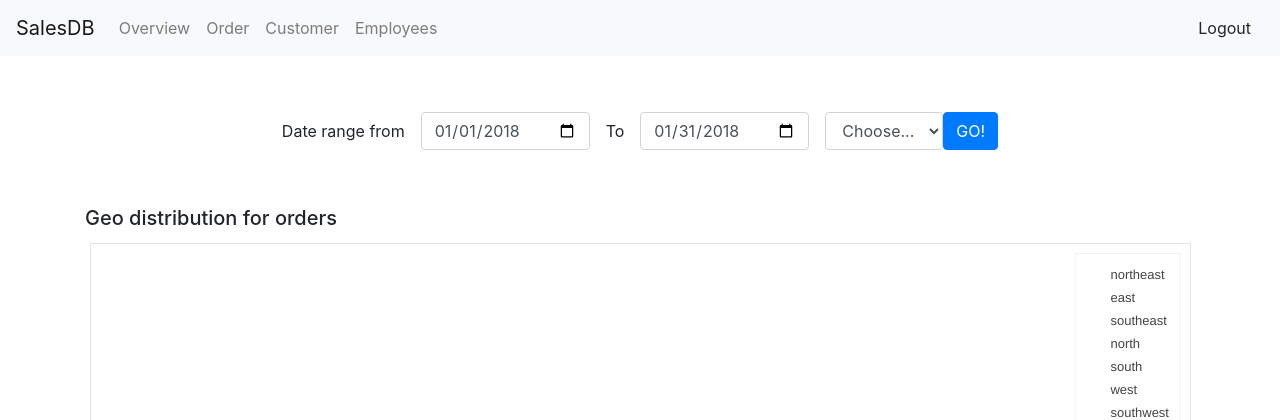
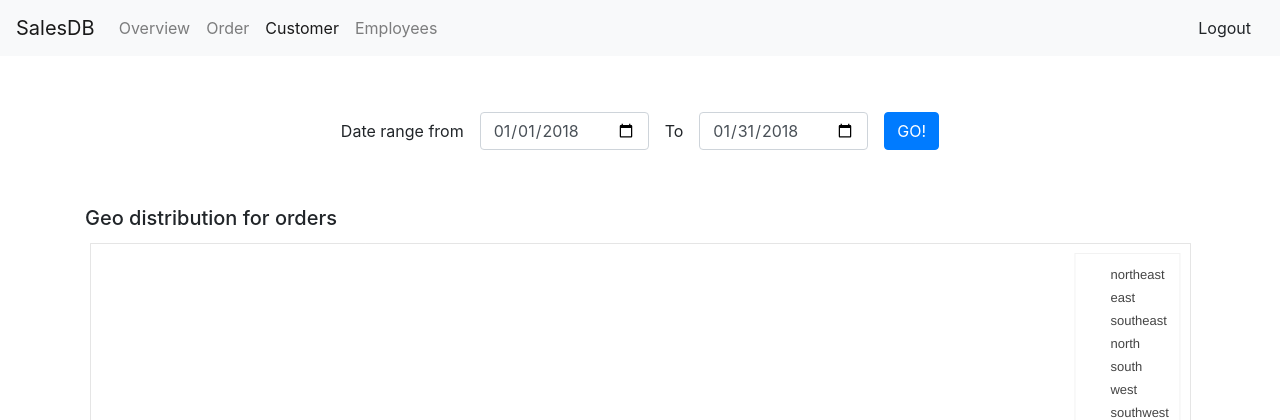
Before and after one commit to ch2ohch2oh/salesDB, a Flask app: page /customer in a window 1280 px wide. Shown: the top 420 px of the page. Run offline with Flask 2, Linux system fonts and the light colour scheme; the visitor is signed in with stand-in values (Sample User, id 1); data that the repository does not hold is empty; some libraries are stand-ins or nearby versions.

Commit message:
Add js to control navbar and time frame

```diff
--- a/app/templates/dashboard.html
+++ b/app/templates/dashboard.html
@@ -28,8 +28,8 @@
 
     <div class="collapse navbar-collapse" id="navbarSupportedContent">
       <ul class="navbar-nav mr-auto">
-        <li class="nav-item">
-          <a class="nav-link" href="{{ url_for('overview') }}">Overview<span class="sr-only">(current)</span></a>
+        <li class="nav-item active">
+          <a class="nav-link" href="{{ url_for('overview') }}">Overview</a>
         </li>
         <li class="nav-item">
           <a class="nav-link" href="{{ url_for('order') }}">Order</a>
@@ -52,7 +52,7 @@
         <input name="date_start" id="date_start" type="date" class="form-control mx-sm-3 my-2" value="20180101">
         <label>To</label>
         <input name="date_end" id="date_end" type="date" class="form-control mx-sm-3 my-2" value="20181212">
-        <select name="time_frame" class="form-control" id="time_frame">
+        <select name="time_frame" class="form-control mx-sm-3 my-2" id="time_frame">
             <option selected>Choose...</option>
             <option value='Daily'>Daily</option>
             <option value='Weekly'>Weekly</option>
@@ -83,10 +83,50 @@
   <script type="text/javascript" src="https://cdn.jsdelivr.net/npm/daterangepicker/daterangepicker.min.js"></script>
   {% if date_start and date_end %}
   <script type="text/javascript">
+    console.log("Start of my poorly written js!");
+
     $('#date_start').val('{{date_start}}');
     $('#date_end').val('{{date_end}}');
     //$('#time_frame').val('{{time_frame}}')
-    console.log('Setting date range...');
+
+    // Hide time frame drop list for pages other than overview
+    $(window).on("load", function() {
+      var pagename = window.location.pathname.split("/").pop();
+      if(pagename.toLocaleLowerCase() != "overview") {
+        $("#time_frame").css("display", "none");
+      }
+    });
+
+    // Save user selected time frame (weekly, biweekkly, monthly etc.)
+    $(window).on("load", function() {
+      $("#time_frame").on("change", function() {
+        var value = $(this).val();
+        localStorage.setItem("time_frame", value);
+        console.log("User selected time frame = " + value);
+      })
+    });
+
+    // Load saved time frame
+    $(window).on("load", function() {
+      var saved_value = localStorage.getItem("time_frame");
+      if(saved_value != null) {
+        $("#time_frame").val(saved_value);
+      }
+    });
+    console.log("End of my poorly written js!");
+
+    // Select the corresponding tab on nav bar
+    $(window).on("load", function() {
+      var pagename = window.location.pathname.split("/").pop();
+      console.log("Current pagename = " + pagename);
+      $("#navbarSupportedContent ul li.nav-item").each(function() {
+        if($(this).find("a").text().toLowerCase() == pagename.toLowerCase()) {
+          $(this).addClass("active");
+        } else {
+          $(this).removeClass("active");
+        }
+      });
+    });
   </script>
   {% endif %}
 
```
